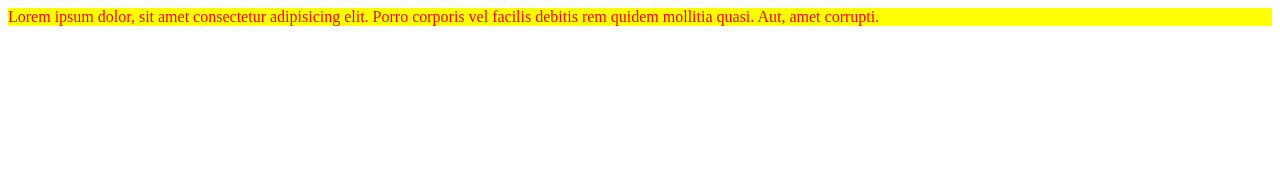
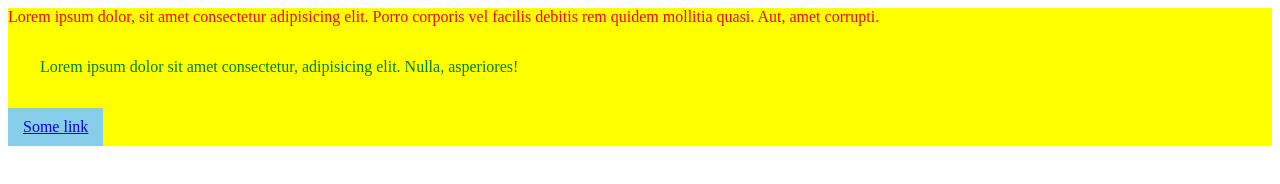
Before and after one commit to ValkyrieQ/basic-sass, a plain HTML site: page index.html in a window 1280 px wide. Drawn offline with Linux system fonts and the light colour scheme.

Commit message:
Basic nest in scss

```diff
--- a/SCSS/main.scss
+++ b/SCSS/main.scss
@@ -4,4 +4,15 @@ $backgroundColor: yellow;
 div {
     background: $backgroundColor;
     color: $textColor;
+
+    p {
+        color: green;
+        padding: 1rem 2rem;
+    }
+
+    a {
+        background: skyblue;
+        display: inline-block;
+        padding: 10px 15px;
+    }
 }
--- a/index.html
+++ b/index.html
@@ -10,6 +10,8 @@
 <body>
     <div>
         Lorem ipsum dolor, sit amet consectetur adipisicing elit. Porro corporis vel facilis debitis rem quidem mollitia quasi. Aut, amet corrupti.
+        <p>Lorem ipsum dolor sit amet consectetur, adipisicing elit. Nulla, asperiores!</p>
+        <a href="#">Some link</a>
     </div>
 </body>
 </html>
```
Also changed, not shown: css/main.css, 1 other file.
